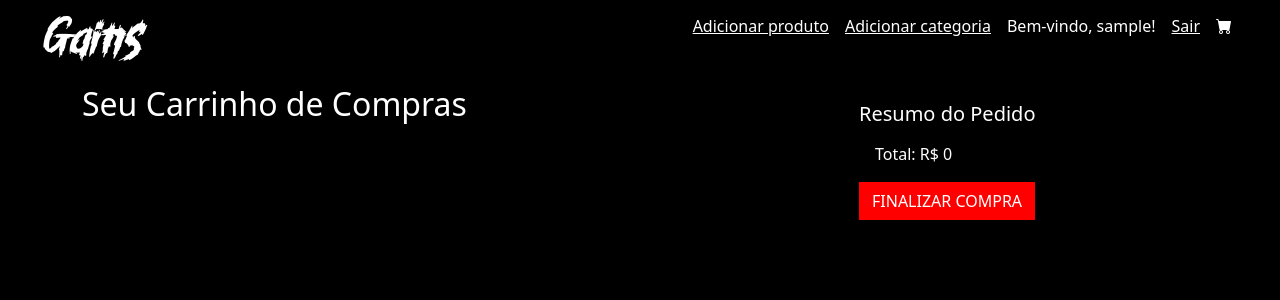
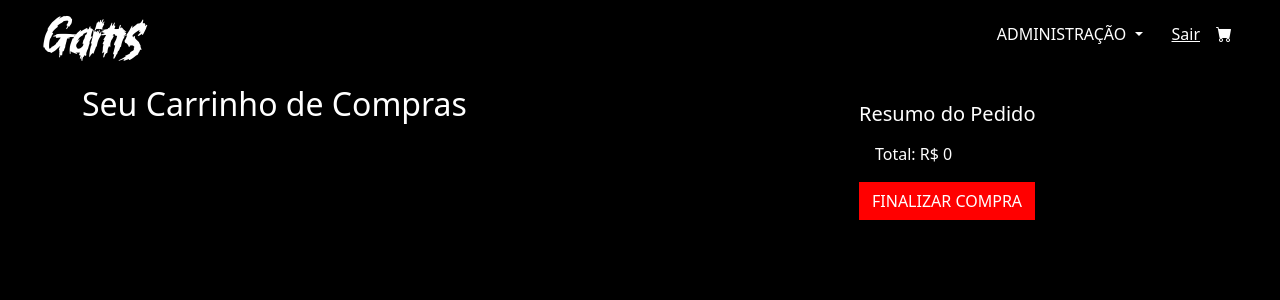
Before and after one commit to JotaPSilva/loja-de-suplementos, a Django app: page /carrinho in a window 1280 px wide. Shown: the top 300 px of the page. Run offline with Django 4.2, Linux system fonts and the light colour scheme; the visitor is signed in with stand-in values (Sample User, id 1); data that the repository does not hold is empty; some libraries are stand-ins or nearby versions.

Commit message:
Criar dropdown para as opções do admin

```diff
--- a/app/templates/partials/header.html
+++ b/app/templates/partials/header.html
@@ -3,25 +3,29 @@
     <a href="{% url "index" %}" class="text-decoration-none text-white">Gains</a>
   </h1>
   <nav>
-    <ul class="list-unstyled d-flex gap-3">
+    <ul class="list-unstyled d-flex gap-3 justify-content-center align-items-center">
       {% if not user.is_authenticated %}
         <li>
           <a href="{% url "login" %}" class="text-decoration-none">Entrar</a>
         </li>
       {% elif user.is_superuser %}
-        <li>
-          <a href="{% url "adicionar_produto" %}">Adicionar produto</a>
-        </li>
-        <li>
-          <a href="{% url "adicionar_categoria" %}">Adicionar categoria</a>
-        </li>
+        <div class="dropdown">
+        <a class="btn btn-link text-decoration-none dropdown-toggle" href="#" role="button" data-bs-toggle="dropdown" aria-expanded="false">
+          Administração
+        </a>
+
+        <ul class="dropdown-menu">
+          <li>
+            <a href="{% url "adicionar_produto" %}" class="dropdown-item">Adicionar produto</a>
+          </li>
+          <li>
+            <a href="{% url "adicionar_categoria" %}" class="dropdown-item">Adicionar categoria</a>
+          </li>
+        </ul>
+      </div>
       {% endif %}
 
       {% if user.is_authenticated %}
-        <li>
-          <p>Bem-vindo, {{ user.username }}!</p>
-        </li>
-
         <li>
           <a href="{% url "logout" %}">Sair</a>
         </li>
```
